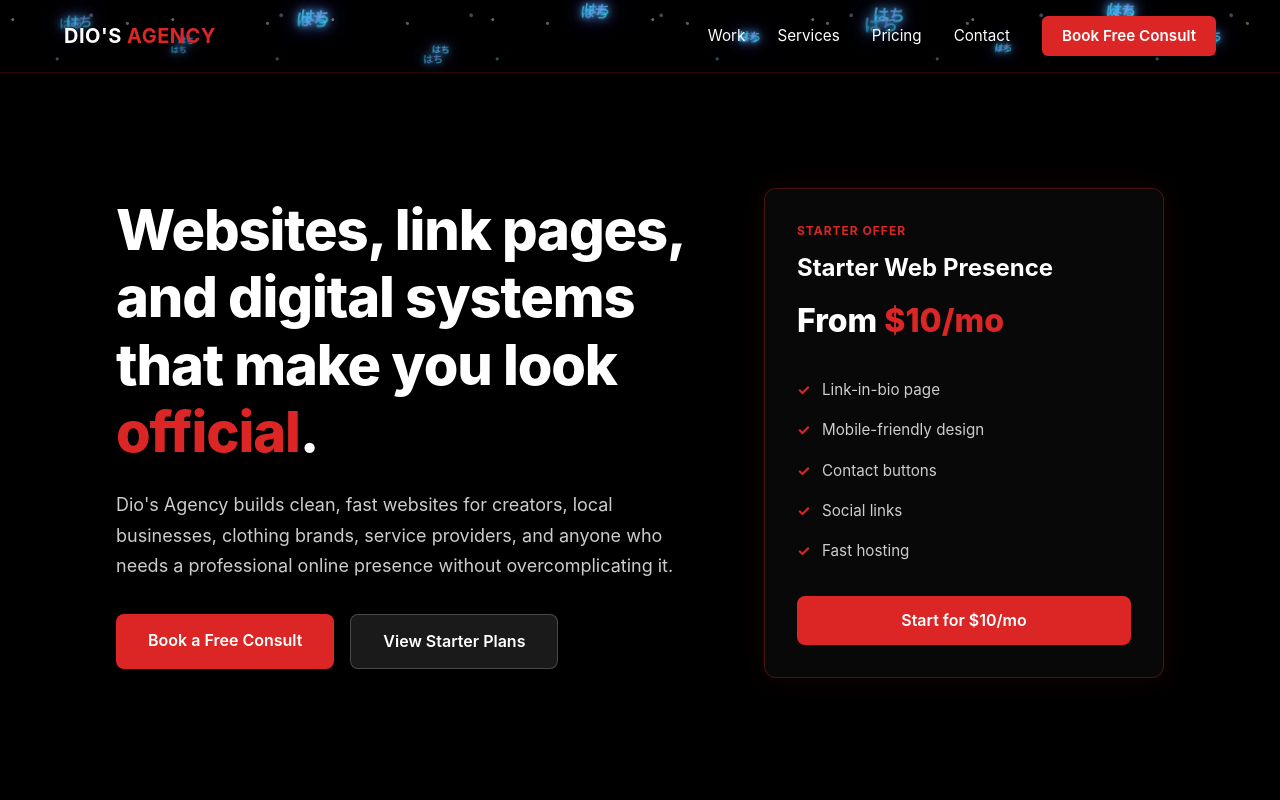
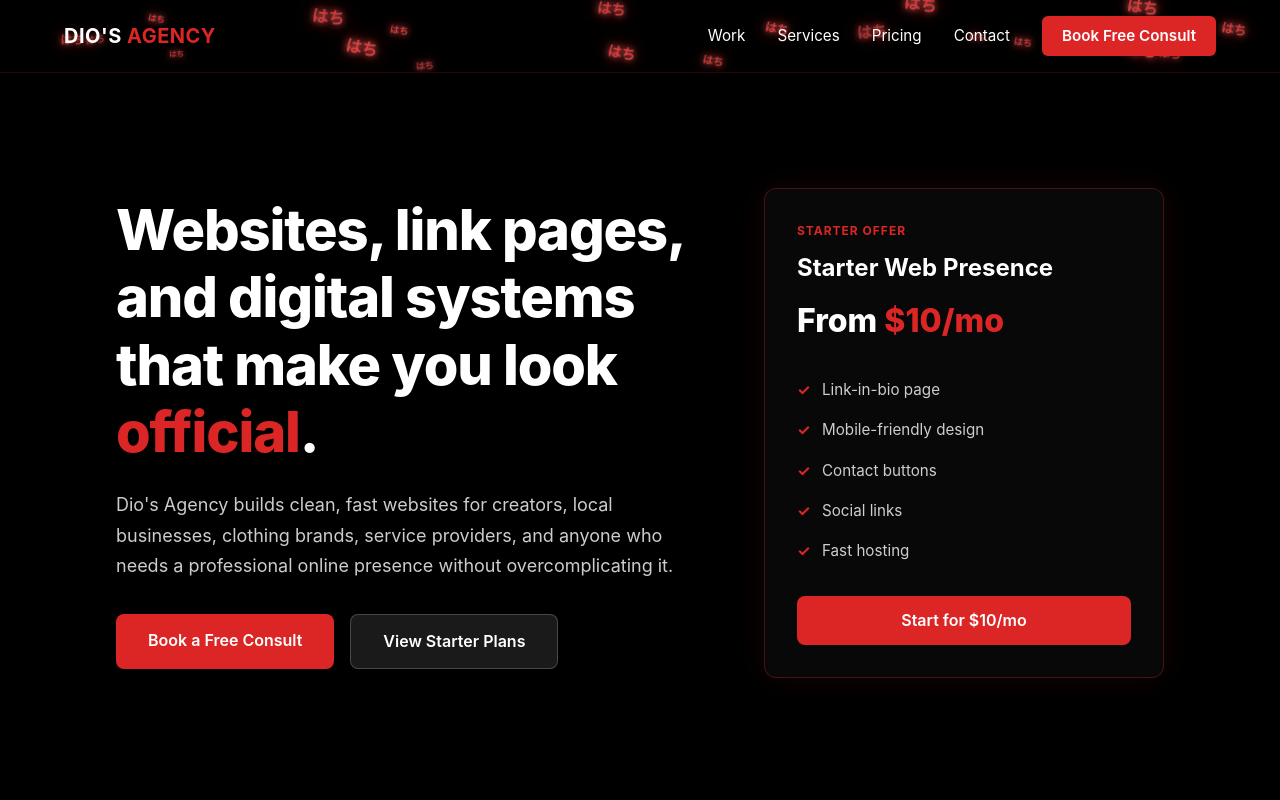
Before and after one commit to eightstudios-gittyhub/dios-web-design, a website: page index.html in a window 1280 px wide. Shown: the top 800 px of the page. Drawn offline with Linux system fonts and the light colour scheme.

Commit message:
Update header hachi colors

```diff
--- a/styles.css
+++ b/styles.css
@@ -21,22 +21,6 @@
   z-index: 0;
 }
 
-.header-hachi-layer::before {
-  content: "";
-  position: absolute;
-  inset: 0;
-  pointer-events: none;
-  opacity: 0.45;
-  background:
-    radial-gradient(circle at 8% 28%, rgba(255, 255, 255, 0.95) 0 1px, transparent 1.8px),
-    radial-gradient(circle at 26% 62%, rgba(125, 211, 252, 0.85) 0 1px, transparent 2px),
-    radial-gradient(circle at 48% 18%, rgba(216, 180, 254, 0.8) 0 1.2px, transparent 2.4px),
-    radial-gradient(circle at 73% 72%, rgba(34, 211, 238, 0.75) 0 1px, transparent 2px),
-    radial-gradient(circle at 91% 36%, rgba(255, 255, 255, 0.8) 0 1px, transparent 2px);
-  background-size: 160px 70px, 220px 95px, 190px 85px, 250px 110px, 140px 65px;
-  mix-blend-mode: screen;
-}
-
 .header-hachi {
   position: absolute;
   --fly-x-1: 36px;
@@ -47,28 +31,15 @@
   --fly-y-3: 28px;
   left: var(--left);
   top: var(--top);
-  color: rgba(239, 68, 68, 0.82);
+  color: #ef4444;
   font-size: var(--size);
   font-weight: 700;
   line-height: 1;
-  opacity: 0.72;
+  opacity: 0.82;
   text-shadow:
-    0 0 6px rgba(248, 113, 113, 0.8),
-    0 0 14px rgba(220, 38, 38, 0.65),
-    0 0 26px rgba(185, 28, 28, 0.48);
-  background: linear-gradient(135deg, #7dd3fc 0%, #38bdf8 28%, #a78bfa 58%, #22d3ee 78%, #f0abfc 100%);
-  background-clip: text;
-  -webkit-background-clip: text;
-  color: transparent;
-  font-size: var(--size);
-  font-weight: 700;
-  line-height: 1;
-  opacity: 0.78;
-  text-shadow:
-    0 0 6px rgba(34, 211, 238, 0.82),
-    0 0 14px rgba(167, 139, 250, 0.72),
-    0 0 24px rgba(59, 130, 246, 0.58),
-    0 0 38px rgba(14, 165, 233, 0.4);
+    0 0 6px rgba(248, 113, 113, 0.9),
+    0 0 14px rgba(220, 38, 38, 0.75),
+    0 0 26px rgba(185, 28, 28, 0.55);
   transform: translate3d(-50%, -50%, 0);
   animation: headerHachiFly var(--duration) infinite ease-in-out;
   animation-delay: var(--delay);
@@ -84,33 +55,19 @@
 @keyframes headerHachiFly {
   0%, 100% {
     transform: translate3d(-50%, -50%, 0) translate3d(0, 0, 0) rotate(0deg) scale(0.9);
-    opacity: 0.42;
+    opacity: 0.48;
   }
   25% {
     transform: translate3d(-50%, -50%, 0) translate3d(var(--fly-x-1), var(--fly-y-1), 0) rotate(12deg) scale(1.08);
-    opacity: 0.92;
+    opacity: 0.95;
   }
   50% {
     transform: translate3d(-50%, -50%, 0) translate3d(var(--fly-x-2), var(--fly-y-2), 0) rotate(-10deg) scale(0.82);
-    opacity: 0.58;
+    opacity: 0.62;
   }
   75% {
     transform: translate3d(-50%, -50%, 0) translate3d(var(--fly-x-3), var(--fly-y-3), 0) rotate(9deg) scale(1);
-    opacity: 0.82;
-    transform: translate3d(-50%, -50%, 0) rotate(0deg);
-    opacity: 0.62;
-  }
-  25% {
-    transform: translate3d(calc(-50% + 8px), calc(-50% - 10px), 0) rotate(4deg);
-    opacity: 0.9;
-  }
-  50% {
-    transform: translate3d(calc(-50% - 6px), calc(-50% + 8px), 0) rotate(-3deg);
-    opacity: 0.56;
-  }
-  75% {
-    transform: translate3d(calc(-50% + 10px), calc(-50% + 4px), 0) rotate(5deg);
-    opacity: 0.84;
+    opacity: 0.86;
   }
 }
 
```
